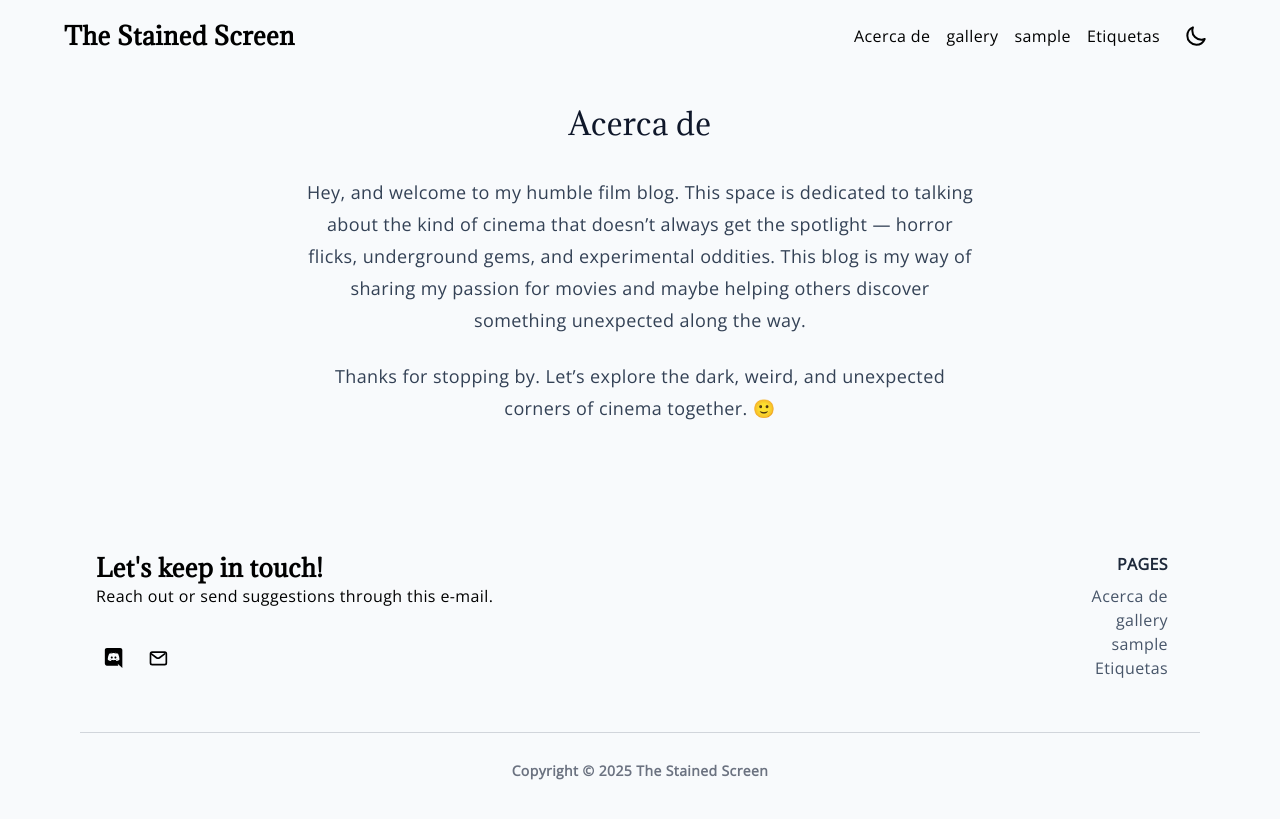
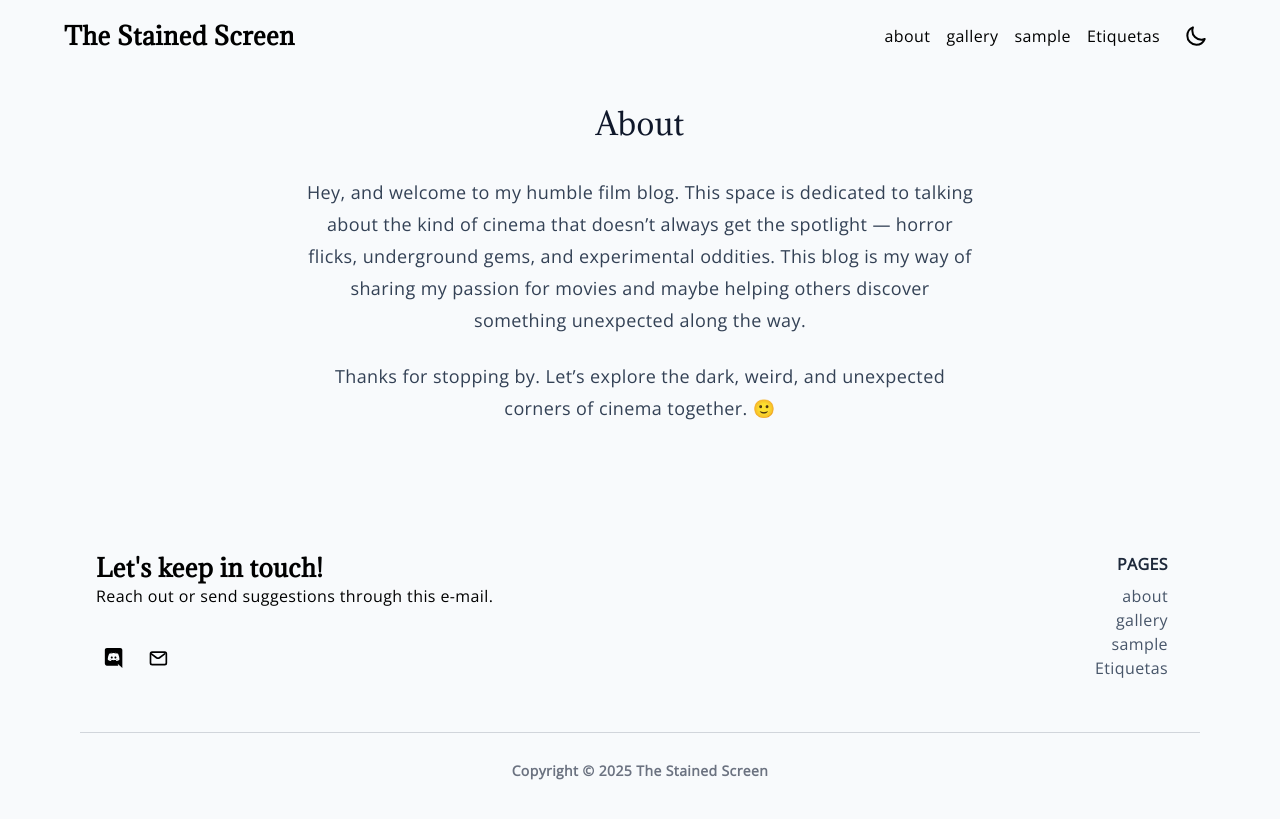
Before and after one commit to KanbeiKuroda/q7m_s9xv4kz8r2b1t6_dwpf0hlj, a Jekyll site: the page built from about.md, in a window 1280 px wide. Shown: the top 819 px of the page. Built offline with Jekyll 4.4.1, drawn with Linux system fonts in a browser that asks for light colours.

Commit message:
Update about.md

```diff
--- a/about.md
+++ b/about.md
@@ -1,8 +1,8 @@
 ---
-title: Acerca de
+title: about
 layout: page
 ---
-## Acerca de
+## About
 
 Hey, and welcome to my humble film blog. This space is dedicated to talking about the kind of cinema that doesn’t always get the spotlight — horror flicks, underground gems, and experimental oddities. This blog is my way of sharing my passion for movies and maybe helping others discover something unexpected along the way.
 
```
